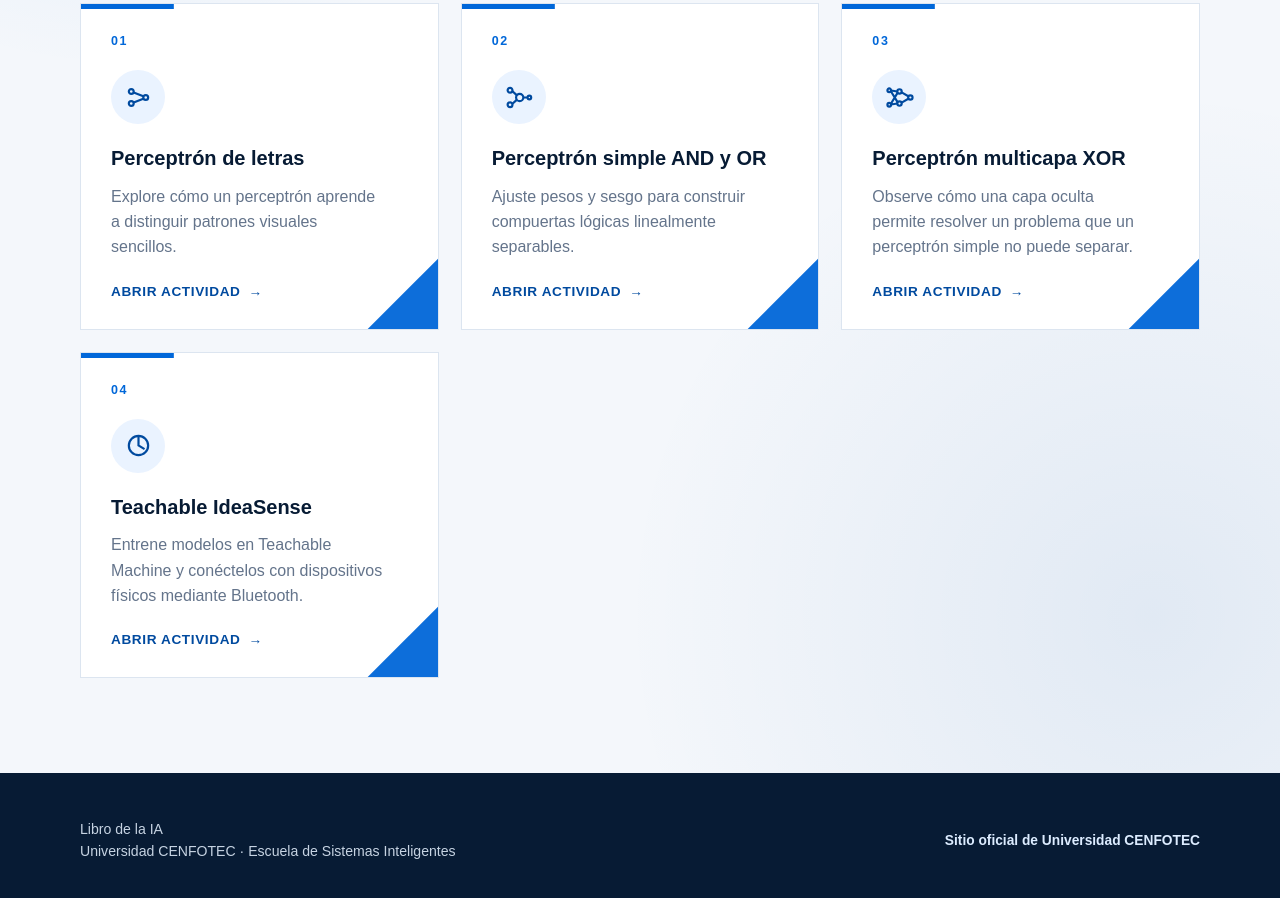
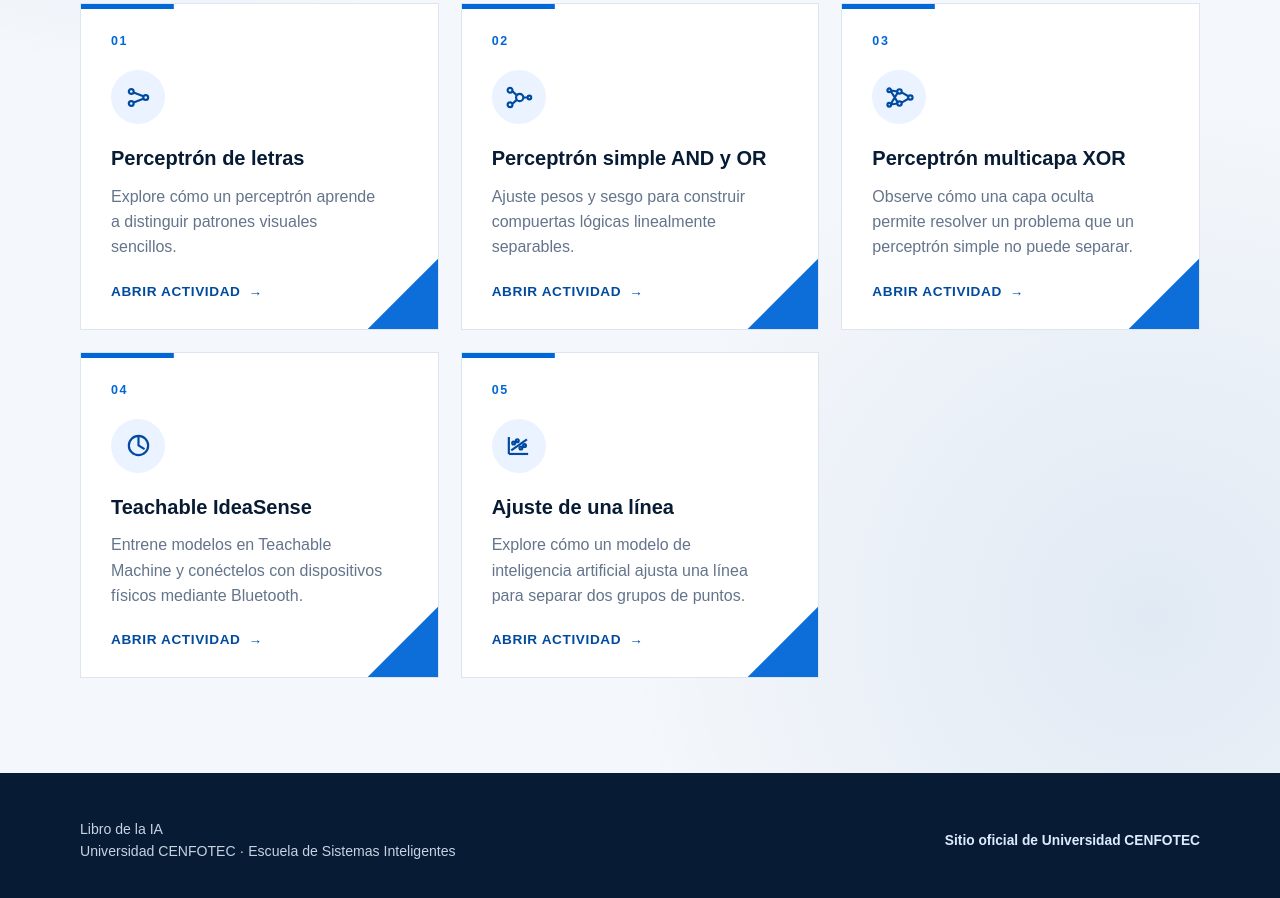
Before and after one commit to Universidad-Cenfotec/Libro-de-la-IA, a plain HTML site: page docs/index.html in a window 1280 px wide. Shown: the part 715-1613 px from the top of the page. Drawn offline with Linux system fonts and the light colour scheme.

Commit message:
Update index.html

```diff
--- a/docs/index.html
+++ b/docs/index.html
@@ -618,6 +618,35 @@
                     </span>
                 </a>
 
+                <a class="resource-card" href="ajuste_linea/index.html">
+    <span class="card-number">05</span>
+
+    <span class="card-icon" aria-hidden="true">
+        <svg viewBox="0 0 24 24" fill="none" stroke="currentColor" stroke-width="1.8">
+            <path d="M4 19V5"/>
+            <path d="M4 19H20"/>
+            <circle cx="8" cy="10" r="1.2"/>
+            <circle cx="11" cy="8" r="1.2"/>
+            <circle cx="14" cy="14" r="1.2"/>
+            <circle cx="17" cy="12" r="1.2"/>
+            <path d="M6 16L19 7"/>
+        </svg>
+    </span>
+
+    <h3>Ajuste de una línea</h3>
+
+    <p>
+        Explore cómo un modelo de inteligencia artificial ajusta
+        una línea para separar dos grupos de puntos.
+    </p>
+
+    <span class="card-link">
+        Abrir actividad <span aria-hidden="true">→</span>
+    </span>
+</a>
+
+
+
 
                 <!-- Futuras aplicaciones
 
```
